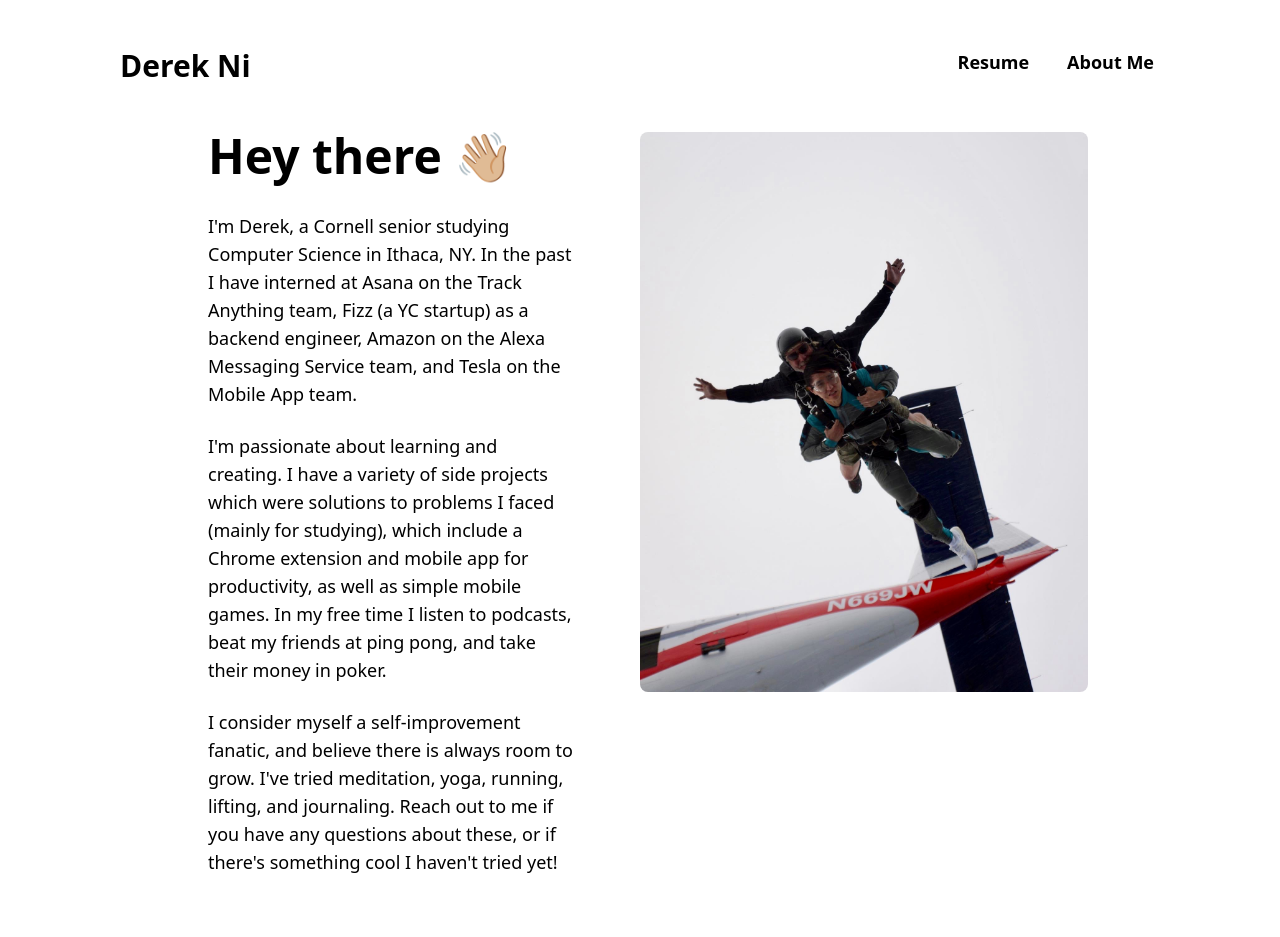
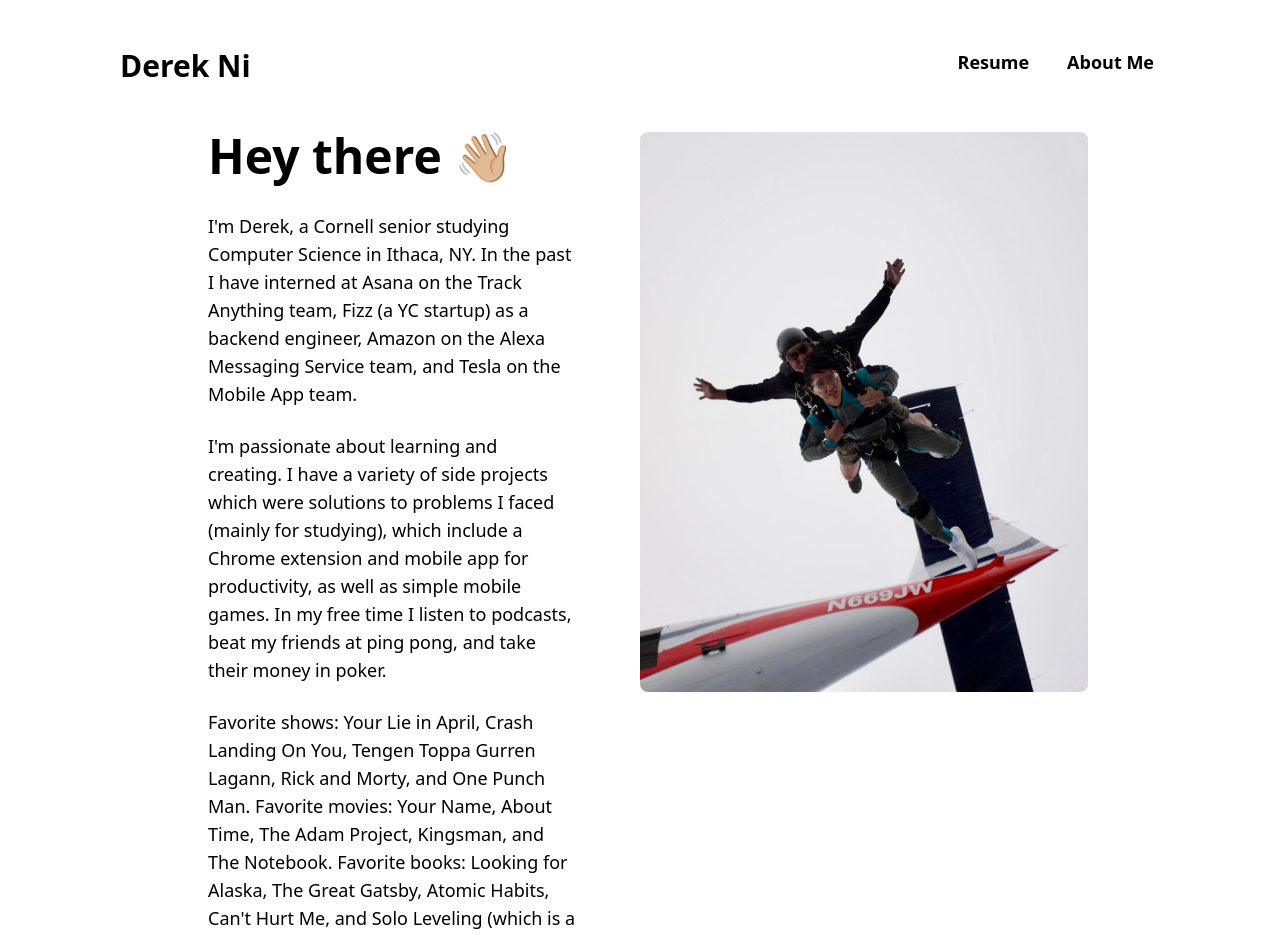
Before and after one commit to derekni/personal-website, a Next.js app: page /aboutme in a window 1280 px wide. Shown: the top 937 px of the page. Built offline with nearby package versions, Linux system fonts and the light colour scheme.

Commit message:
add favorite movies and stuff

```diff
--- a/src/pages/aboutme.tsx
+++ b/src/pages/aboutme.tsx
@@ -27,6 +27,14 @@ const aboutme = (): ReactElement => (
             productivity, as well as simple mobile games. In my free time I
             listen to podcasts, beat my friends at ping pong, and take their
             money in poker.
+          </div>
+          <div className="pl-36 pr-16 text-lg mb-6">
+            Favorite shows: Your Lie in April, Crash Landing On You, Tengen
+            Toppa Gurren Lagann, Rick and Morty, and One Punch Man. Favorite
+            movies: Your Name, About Time, The Adam Project, Kingsman, and The
+            Notebook. Favorite books: Looking for Alaska, The Great Gatsby,
+            Atomic Habits, Can't Hurt Me, and Solo Leveling (which is a manhwa
+            but kind of counts).
           </div>
           <div className="pl-36 pr-16 text-lg mb-16">
             I consider myself a self-improvement fanatic, and believe there is
```
